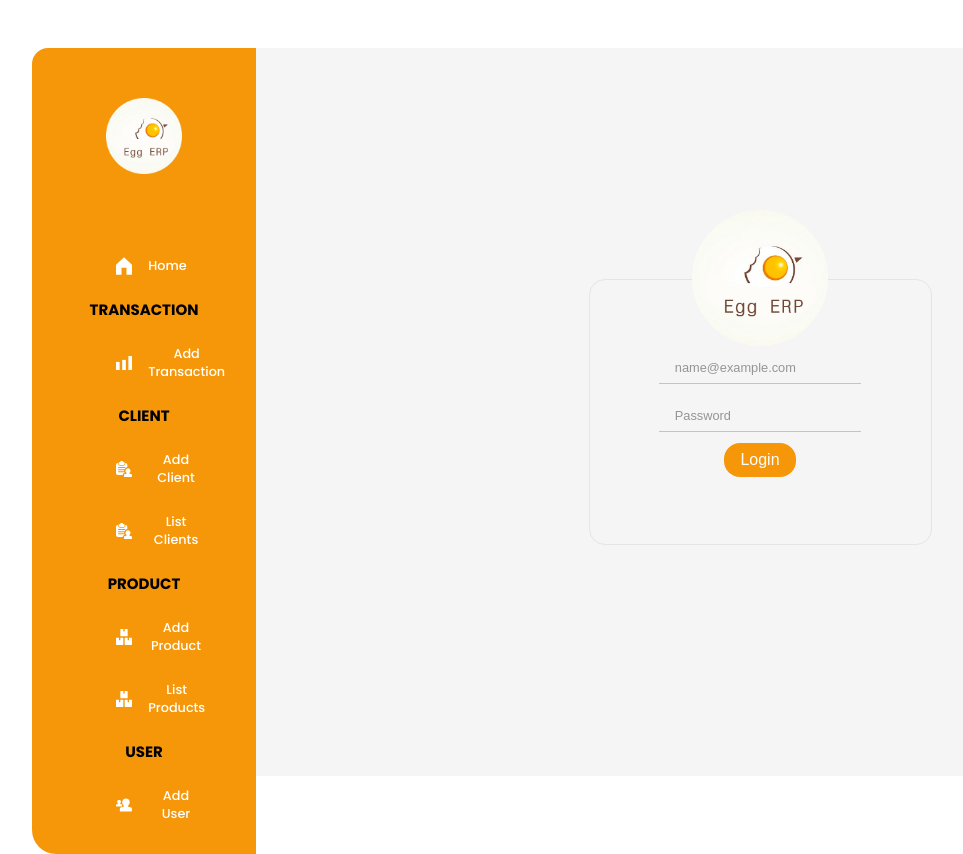
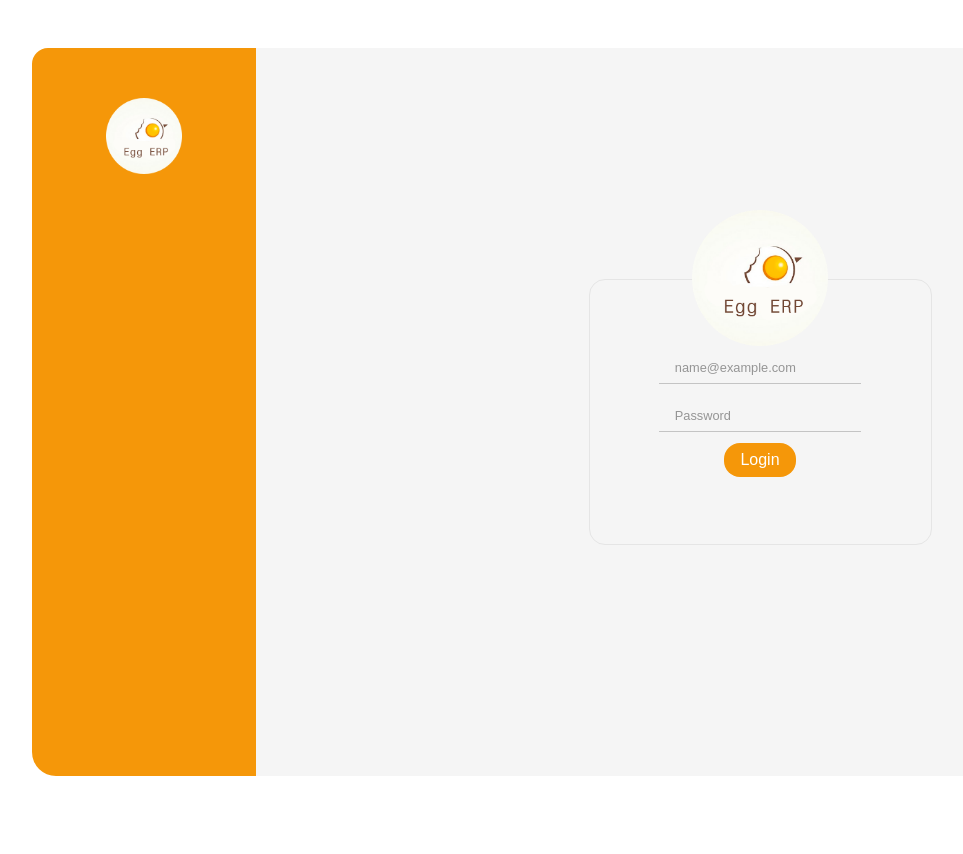
Before and after one commit to zeandrecarrieres/EggERP-frontEnd, a React (Create React App) app: page / in a window 1280 px wide. Shown: the whole page, without its empty margins (16-979 px from the left). After the commit the page ends 800 px from the top, so only its background shows below. Built offline with nearby package versions, Linux system fonts and the light colour scheme; no server answers.

Commit message:
If user, show menu implemented

```diff
--- a/src/components/Navbar.jsx
+++ b/src/components/Navbar.jsx
@@ -36,10 +36,15 @@ function Navbar() {
         <div className="side-menu">
              <img className='logo-top' src={Logo} alt=""/>
              <div className="menu-container">
+
+             {user ?
              <ul>
 
+
                 <li><Link to="/" className="menu-item"><img src={HomeIcon} alt=""/> Home</Link></li>
+
                 <h3>TRANSACTION</h3>
+
                 <li><Link to="/transaction" className="menu-item"><img src={TransactionsIcon} alt=""/>Add Transaction</Link></li>
                 <h3>CLIENT</h3>
                 <li><Link to="/register" className="menu-item"><img src={ClientsIcon} alt=""/>Add Client</Link></li>
@@ -59,6 +64,7 @@ function Navbar() {
                 <h3>USER</h3>
                 <li><Link to="/user_register" className="menu-item"><img src={UsersIcon} alt=""/>Add User</Link></li>
             </ul>
+            :''}
             { user ? <button onClick={logout} className="sign-out">SIGN-OUT</button> : ''}
              </div>
 
```
